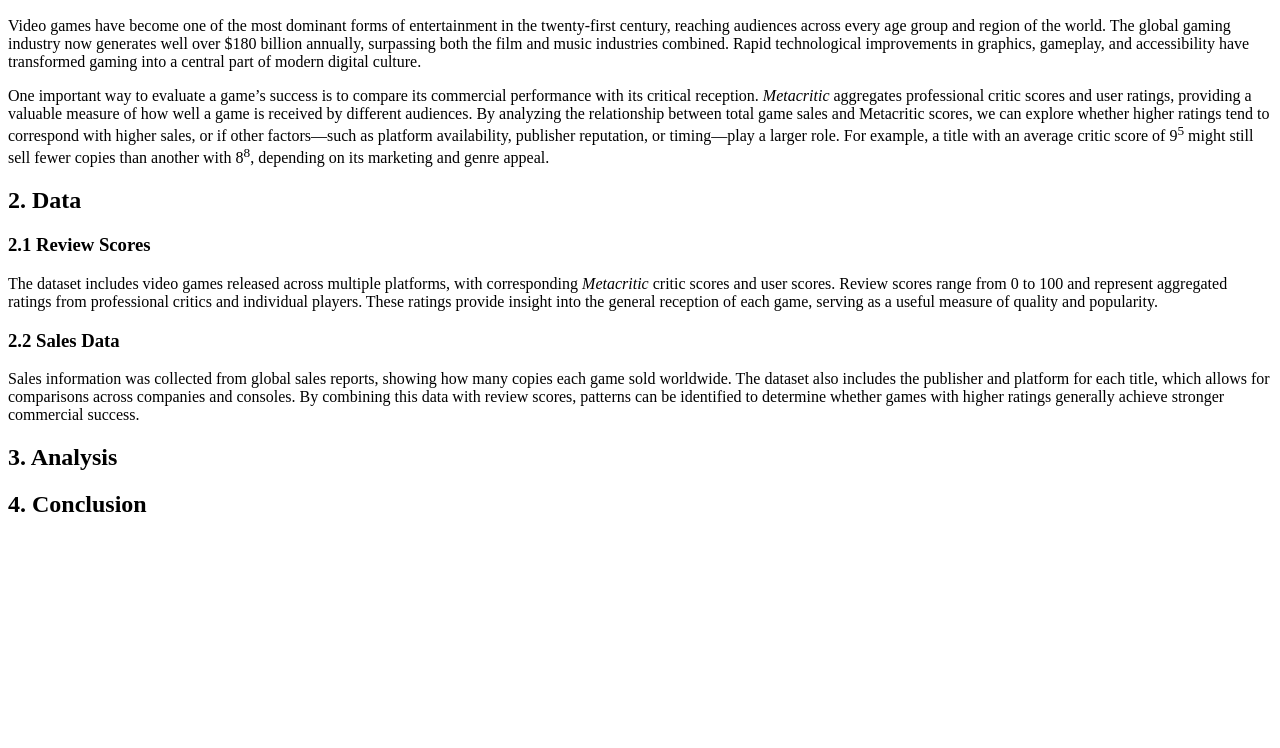
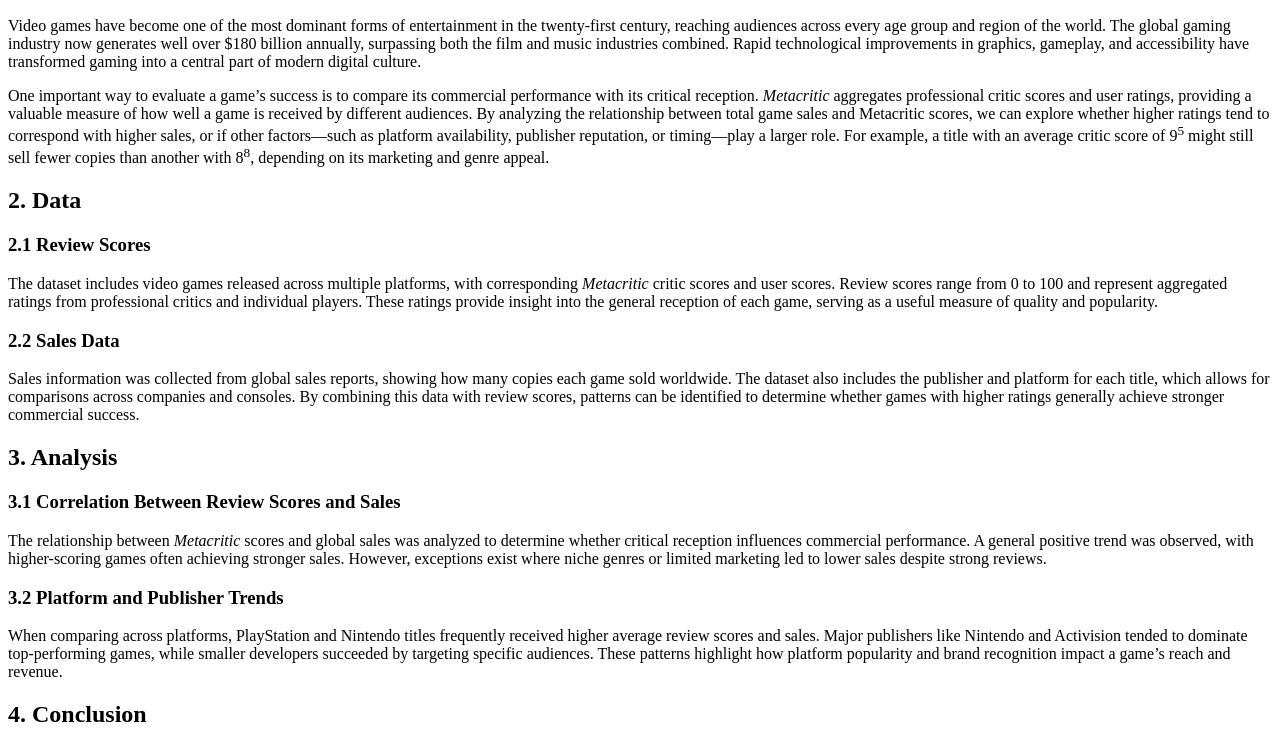
Before and after one commit to KennethOspalik/3300-module7, a plain HTML site: page index.html in a window 1280 px wide. Shown: the part 110-858 px from the top of the page. Before the commit the page ends 800 px from the top, so only its background shows below. Drawn offline with Linux system fonts and the light colour scheme.

Commit message:
Update index.html

```diff
--- a/index.html
+++ b/index.html
@@ -44,7 +44,14 @@
     <!-- Analysis Section -->
     <section id="analysis">
       <h2>3. Analysis</h2>
+
+      <h3>3.1 Correlation Between Review Scores and Sales</h3>
+      <p>The relationship between <em>Metacritic</em> scores and global sales was analyzed to determine whether critical reception influences commercial performance. A general positive trend was observed, with higher-scoring games often achieving stronger sales. However, exceptions exist where niche genres or limited marketing led to lower sales despite strong reviews.</p>
+
+      <h3>3.2 Platform and Publisher Trends</h3>
+      <p>When comparing across platforms, PlayStation and Nintendo titles frequently received higher average review scores and sales. Major publishers like Nintendo and Activision tended to dominate top-performing games, while smaller developers succeeded by targeting specific audiences. These patterns highlight how platform popularity and brand recognition impact a game’s reach and revenue.</p>
     </section>
+
 
     <!-- Conclusion Section -->
     <section id="conclusion">
```
